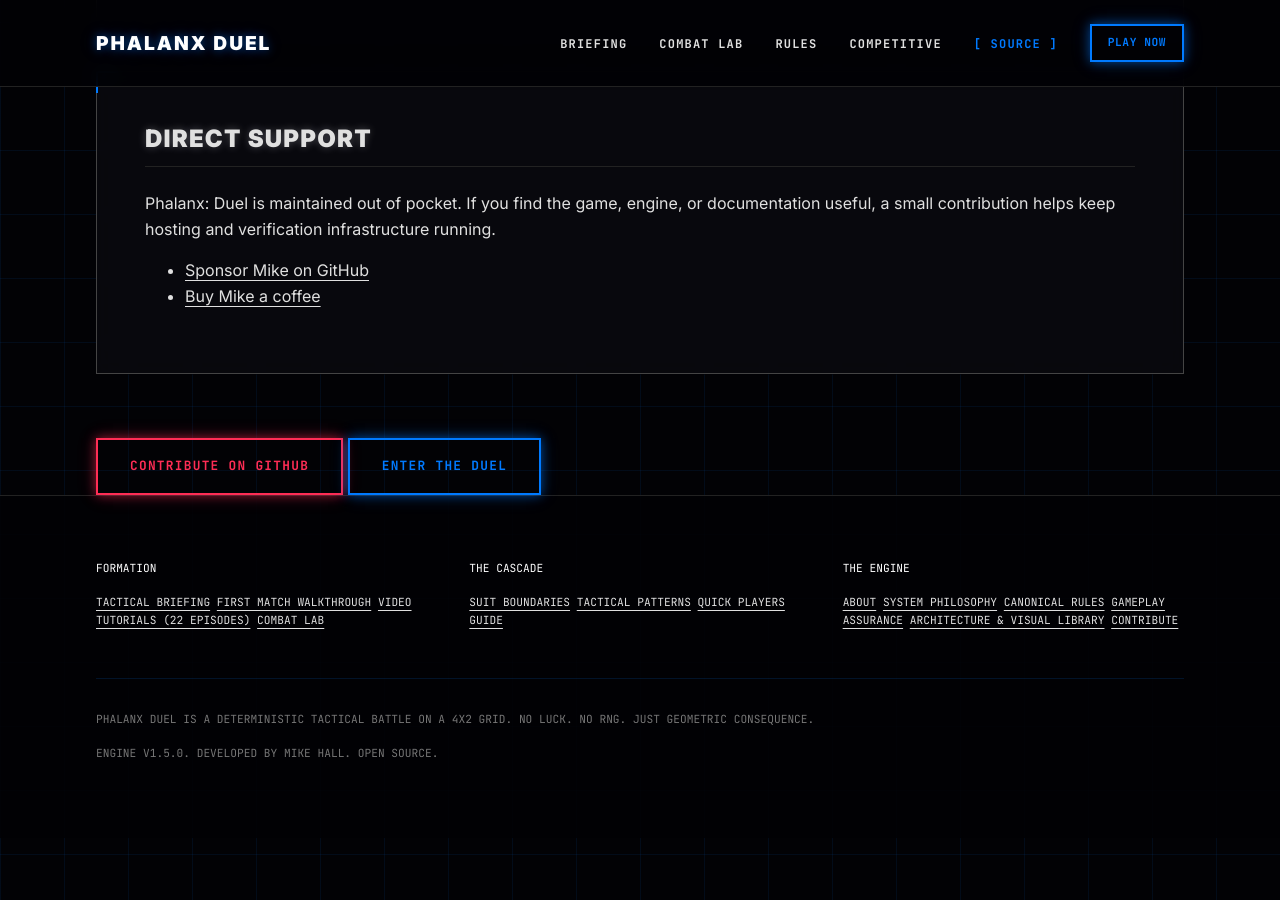
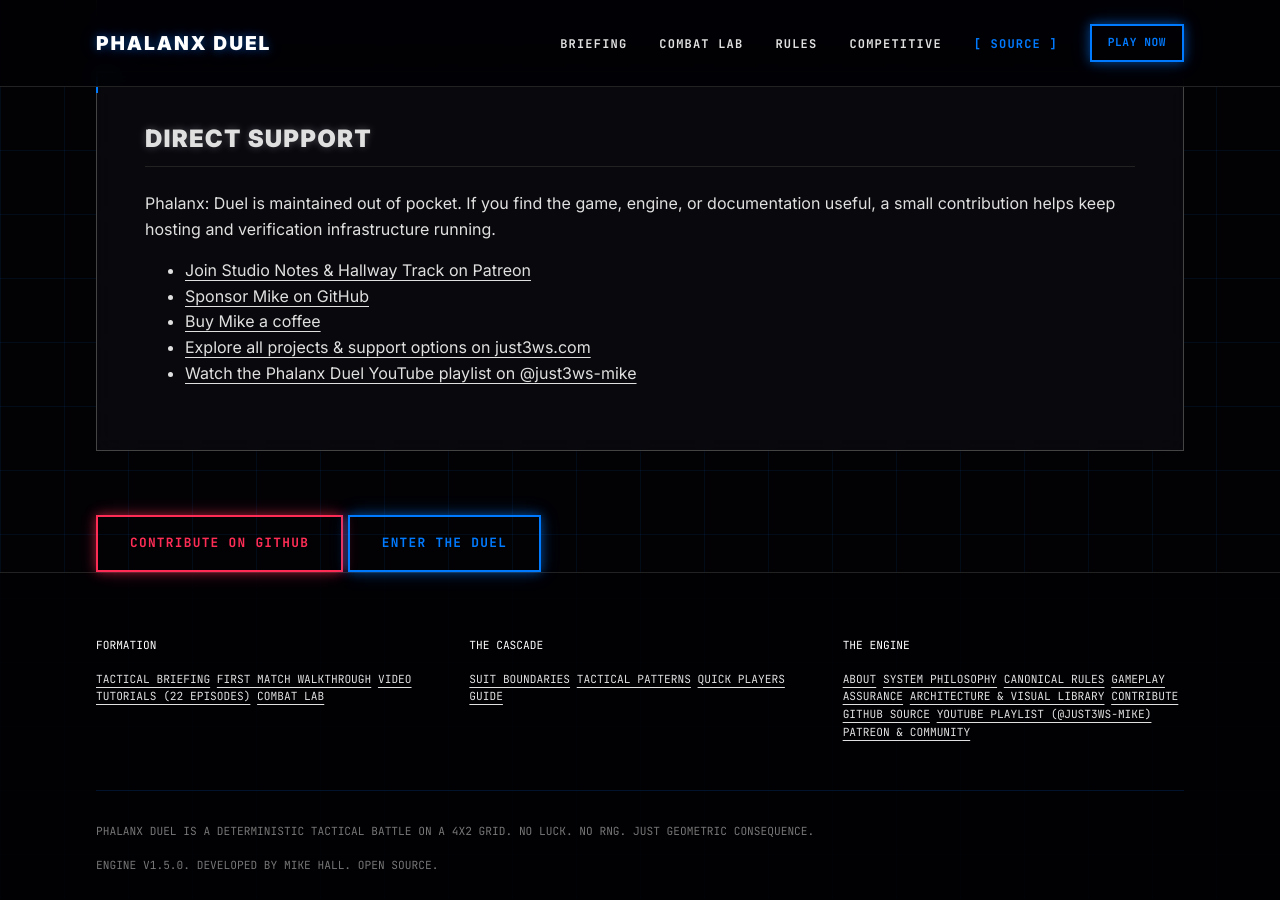
Before and after one commit to phalanxduel/phalanxduel.github.io, a Jekyll site: the page built from support.md, in a window 1280 px wide and 900 px high, scrolled down 1066 px. Built offline with Jekyll 4.4.1, drawn with Linux system fonts in a browser that asks for light colours.

Commit message:
docs: link @just3ws-mike playlist, Patreon, and funding

```diff
--- a/_includes/footer.html
+++ b/_includes/footer.html
@@ -22,6 +22,9 @@
         <a href="{{ '/learn/gameplay-assurance/' | relative_url }}">Gameplay Assurance</a>
         <a href="{{ '/library/' | relative_url }}">Architecture &amp; Visual Library</a>
         <a href="{{ '/contribute/' | relative_url }}">Contribute</a>
+        <a href="https://github.com/phalanxduel/phalanxduel" target="_blank" rel="noopener noreferrer">GitHub Source</a>
+        <a href="https://www.youtube.com/playlist?list=PLHenvAZhJjHo" target="_blank" rel="noopener noreferrer">YouTube Playlist (@just3ws-mike)</a>
+        <a href="https://www.patreon.com/c/just3ws" target="_blank" rel="noopener noreferrer">Patreon &amp; Community</a>
       </div>
     </div>
     <p style="border-top: 1px solid var(--grid-line-bold); padding-top: 2rem;">
--- a/support.md
+++ b/support.md
@@ -35,8 +35,11 @@ Phalanx: Duel is built on a foundation of open standards and community-driven de
   <h2>Direct Support</h2>
   <p>Phalanx: Duel is maintained out of pocket. If you find the game, engine, or documentation useful, a small contribution helps keep hosting and verification infrastructure running.</p>
   <ul class="quick-list">
+    <li><a href="https://www.patreon.com/c/just3ws" target="_blank" rel="noopener noreferrer">Join Studio Notes &amp; Hallway Track on Patreon</a></li>
     <li><a href="https://github.com/sponsors/just3ws" target="_blank" rel="noopener noreferrer">Sponsor Mike on GitHub</a></li>
     <li><a href="https://buymeacoffee.com/just3ws" target="_blank" rel="noopener noreferrer">Buy Mike a coffee</a></li>
+    <li><a href="https://www.just3ws.com/support/" target="_blank" rel="noopener noreferrer">Explore all projects &amp; support options on just3ws.com</a></li>
+    <li><a href="https://www.youtube.com/playlist?list=PLHenvAZhJjHo" target="_blank" rel="noopener noreferrer">Watch the Phalanx Duel YouTube playlist on @just3ws-mike</a></li>
   </ul>
 </section>
 
```
Also changed, not shown: about-phalanx.md (+3 -0 lines), learn/tutorials.md (+1 -1 lines), .github/FUNDING.yml, README.md.
